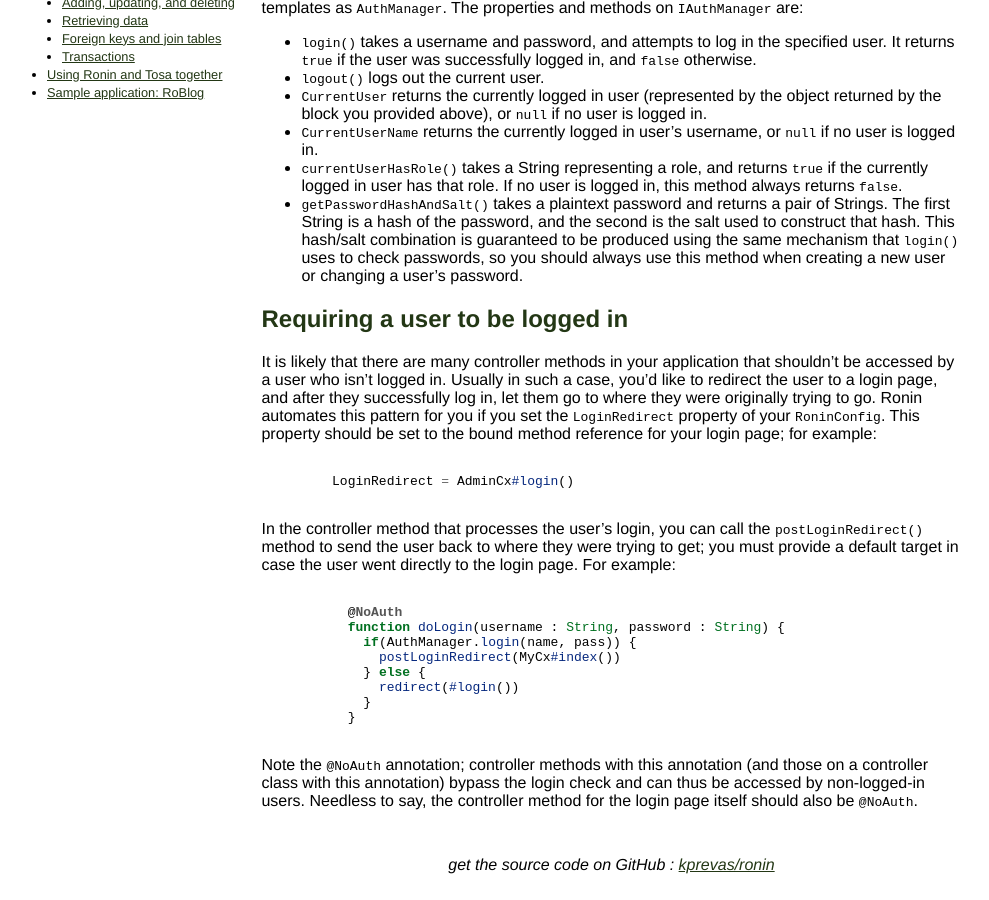
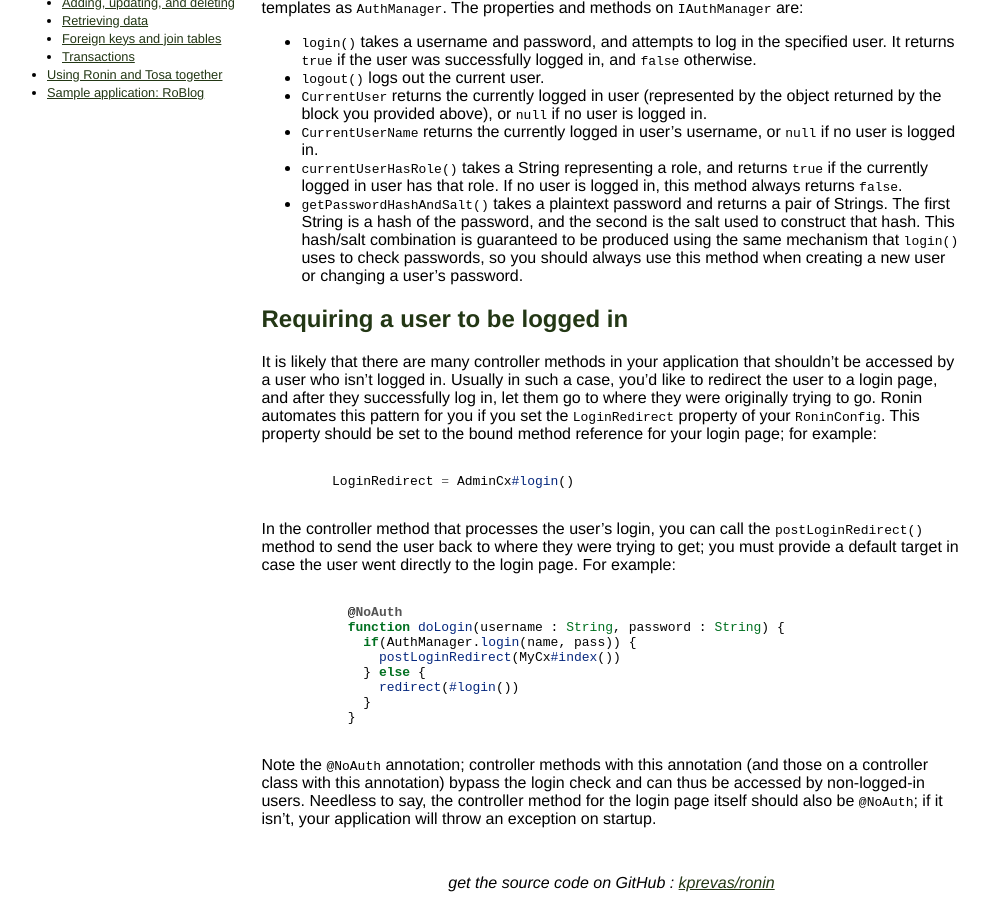
Before and after one commit to kprevas/ronin, a Jekyll site: the page built from User-Authentication.md, in a window 1280 px wide and 900 px high, scrolled down 807 px. Shown: the whole window, without its empty margins (1-990 px from the left). Built offline with Jekyll 4.4.1, drawn with Linux system fonts in a browser that asks for light colours; some web fonts are replaced; Markdown is read by kramdown in place of the engine named in the settings.

```diff
--- a/User-Authentication.md
+++ b/User-Authentication.md
@@ -83,6 +83,7 @@
 
 Note the `@NoAuth` annotation; controller methods with this annotation (and those on a controller class
 with this annotation) bypass the login check and can thus be accessed by non-logged-in users.  Needless
-to say, the controller method for the login page itself should also be `@NoAuth`.
+to say, the controller method for the login page itself should also be `@NoAuth`; if it isn't, your
+application will throw an exception on startup.
 
    [2]: http://shiro.apache.org
```
